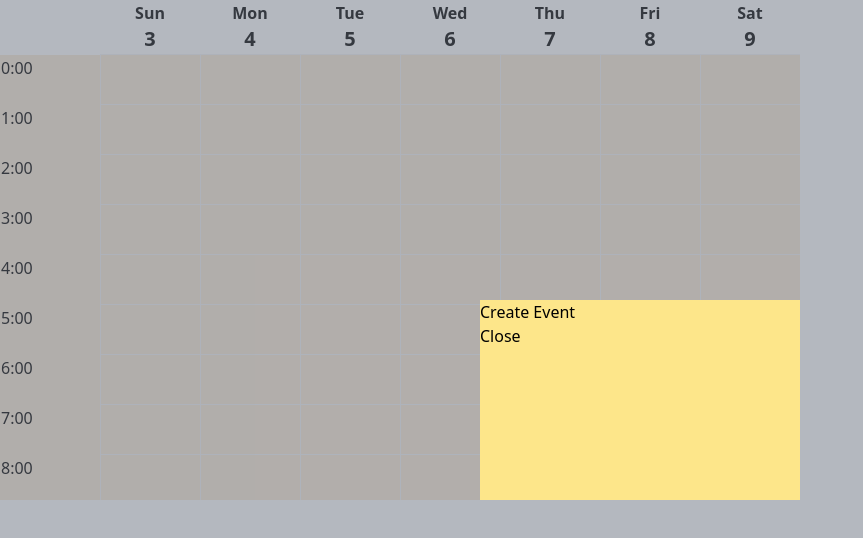
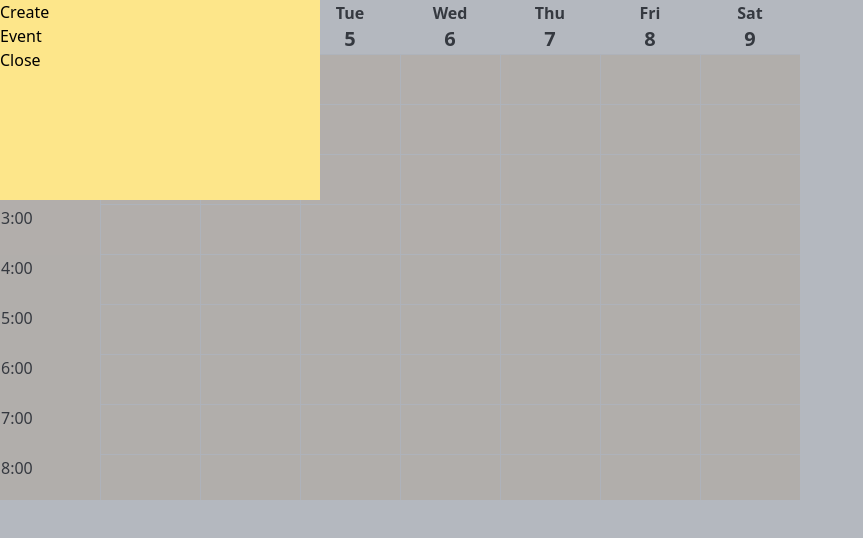
Before and after one commit to kirtimukh/nullcalendar, a React (Create React App) app: page / in a window 1280 px wide. Both pictures are taken after a click on the element 150 px from the left and 79 px from the top of the page. Shown: the top 538 px of the page, without its empty margins (0-863 px from the left). Built offline with nearby package versions, Linux system fonts and the light colour scheme.

Commit message:
draggable modal

```diff
--- a/src/components/Week.js
+++ b/src/components/Week.js
@@ -60,12 +60,14 @@ export default function Week() {
         </div>
         {showEventModal &&
           <div
-            className='mangobyte ClassEventModal overlay bg-gray-500 bg-opacity-50'
+            className='mangobyte overlay bg-gray-500 bg-opacity-50'
             onClick={(e) => { handleClickOnMangoByte(e) }}
           >
-            <div onClick={(e) => { e.stopPropagation() }} className='w-1/4 h-1/4 bg-amber-200'>
-              <EventModal />
-            </div>
+            <Draggable bounds="parent">
+              <div onClick={(e) => { e.stopPropagation() }} className='w-1/4 h-1/4 bg-amber-200 relative'>
+                <EventModal />
+              </div>
+            </Draggable>
 
           </div>
         }
--- a/src/components/modals/createEventModal.js
+++ b/src/components/modals/createEventModal.js
@@ -6,15 +6,13 @@ export default function EventModal() {
 
   return (
     <>
-      <div className='w-full h-full mango-content'>
-        <Draggable bounds="parent">
-          <div className='modal-content'>
-
+      <div onClick={(event) => { event.stopPropagation() }} className='w-1/4 h-1/4 bg-amber-200 relative'>
+        <div className='w-full h-full'>
+          <div className='mangoform'>
             <h2>Create Event</h2>
             <button className='close-modal'>Close</button>
-
           </div>
-        </Draggable>
+        </div>
       </div>
     </>
   );
--- a/src/index.css
+++ b/src/index.css
@@ -50,13 +50,5 @@ td:hover {
     height: 100%;
     width: 100%;
     z-index: 20;
-    display: flex;
-    justify-content: center;
-    align-items: center;
+
 }
-
-/* .mango-content {
-    display: flex;
-    justify-content: center;
-    align-items: center;
-} */
```
